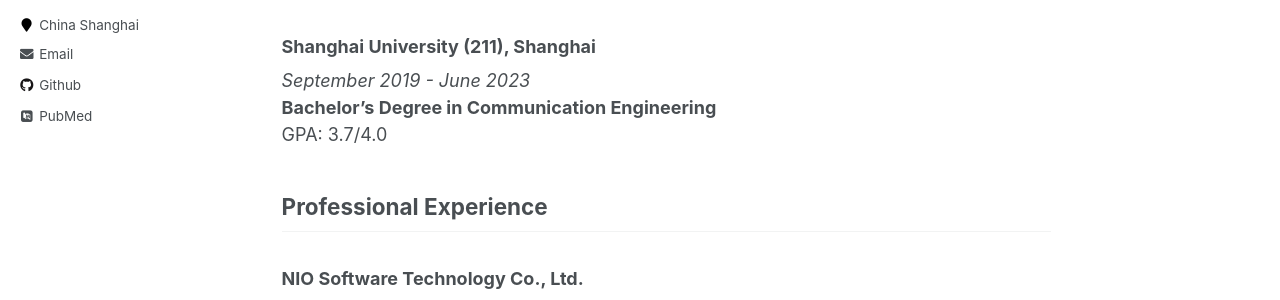
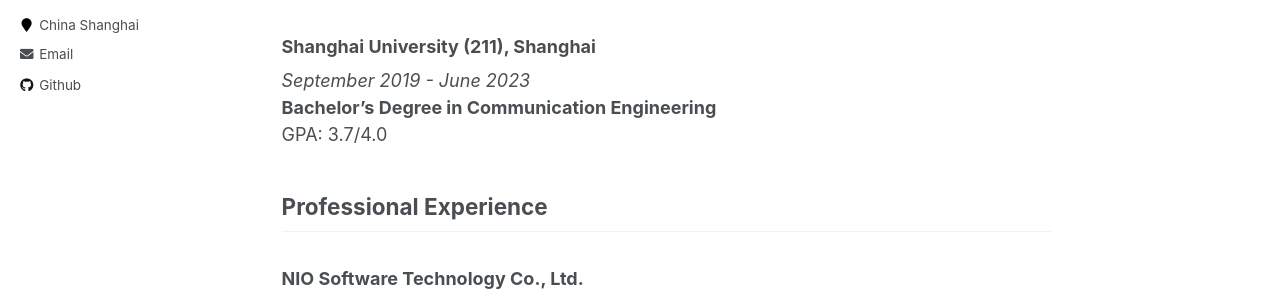
Before and after one commit to csjiaweibi/csjiaweibi.github.io, a Jekyll site: the page built from _pages/about.md, in a window 1280 px wide. Shown: the part 419-719 px from the top of the page. Built offline with Jekyll 4.4.1, drawn with Linux system fonts in a browser that asks for light colours; some web fonts are replaced.

Commit message:
Update _config.yml

```diff
--- a/_config.yml
+++ b/_config.yml
@@ -85,7 +85,7 @@ author:
   bio              : "Tongji University"
   location         : "China Shanghai"
   employer         :
-  pubmed           : "https://www.ncbi.nlm.nih.gov/pubmed/?term=john+snow"
+  pubmed           : #"https://www.ncbi.nlm.nih.gov/pubmed/?term=john+snow"
   googlescholar    :  #"http://yourfullgooglescholarurl.com"
   email            : "1390462876@qq.com"
   researchgate     :  # example: "https://www.researchgate.net/profile/yourprofile"
@@ -115,7 +115,7 @@ author:
   xing             :
   youtube          :
   wikipedia        :
-  wechat           : "bjw1116"
+  wechat           : #"bjw1116"
 
 
 # Reading Files
```
